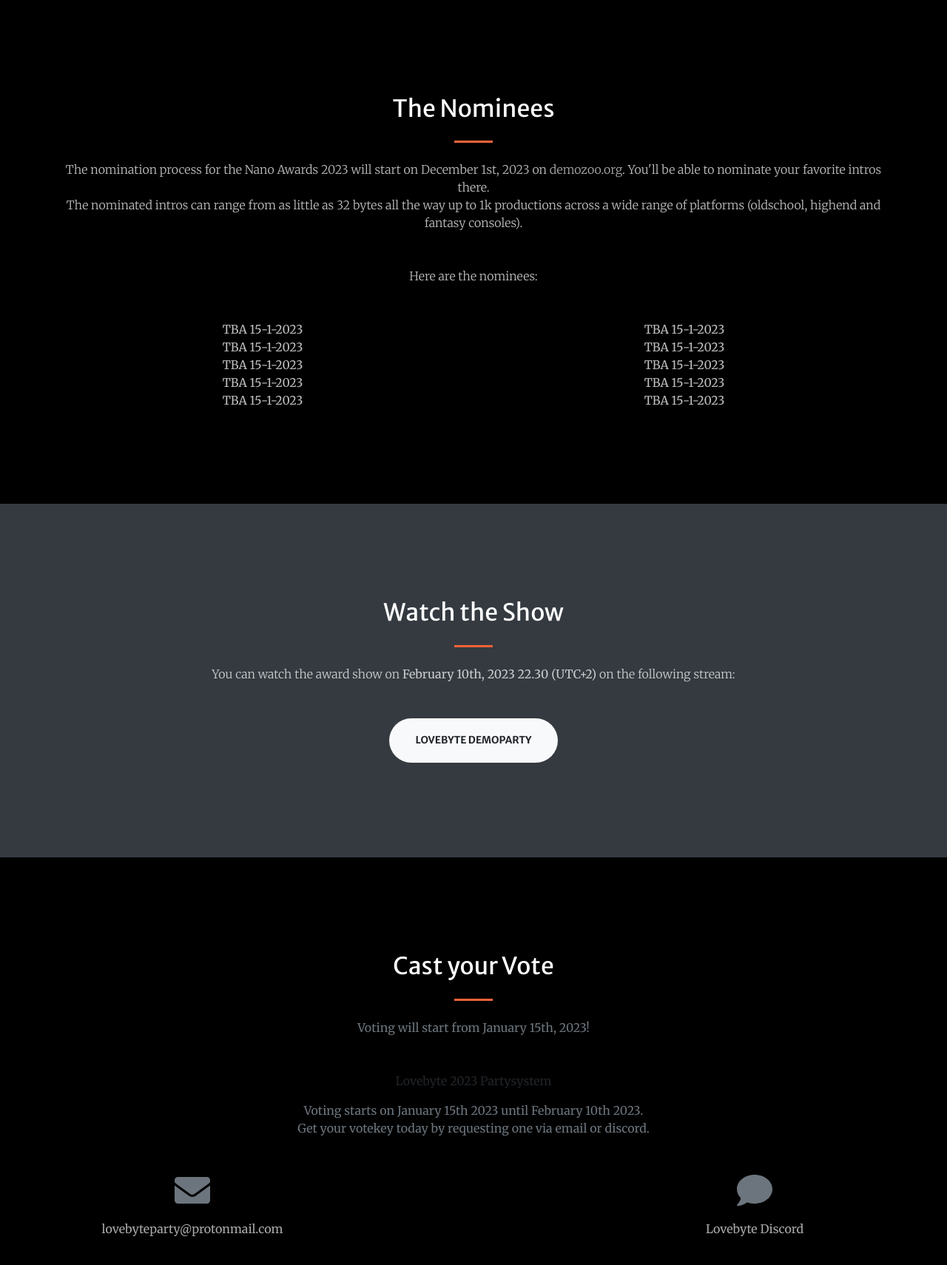
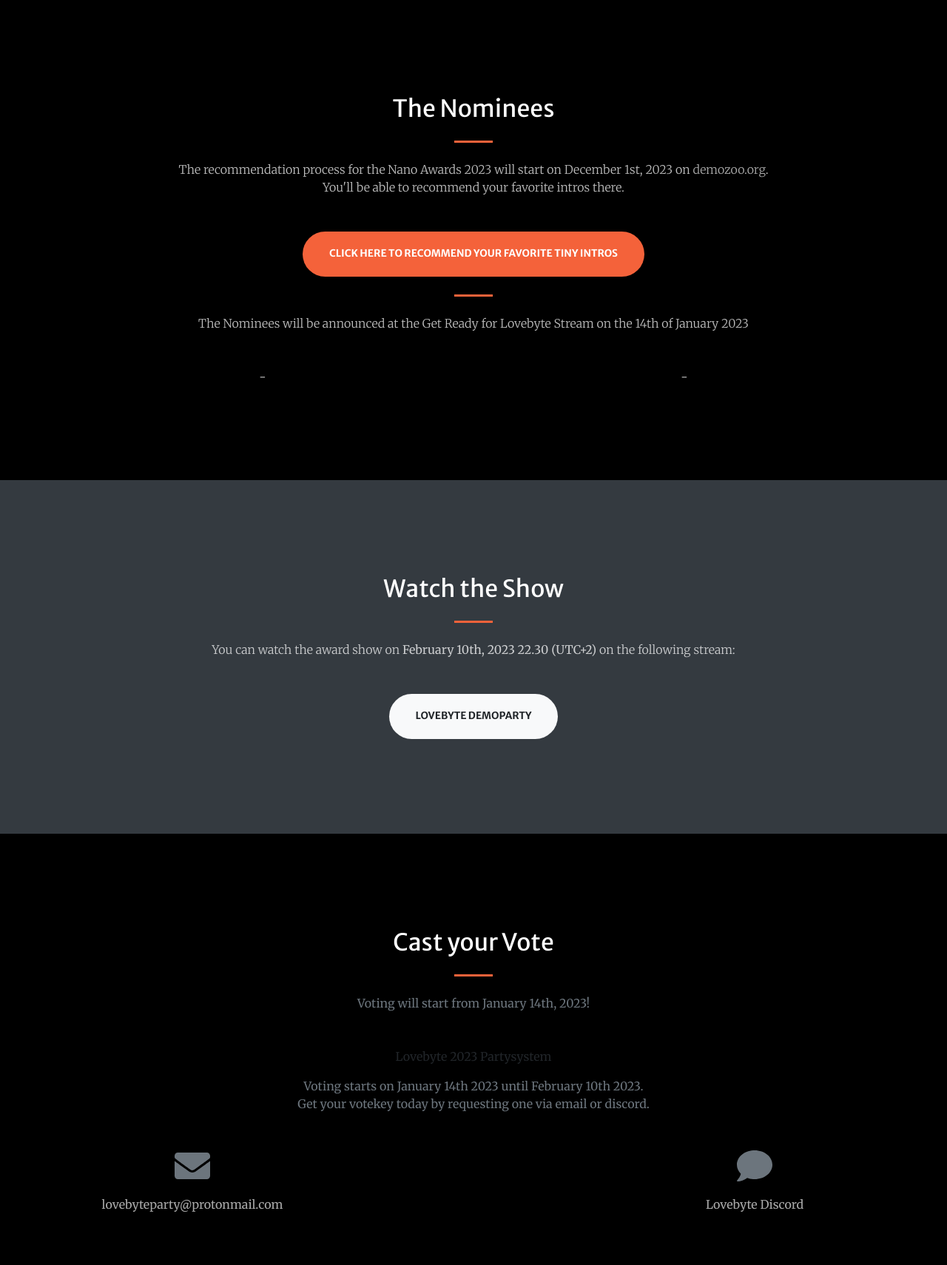
Before and after one commit to lovebytesite/nanoawards, a plain HTML site: page index.html in a window 1280 px wide. Shown: the part 800-2510 px from the top of the page at 74% size. Drawn offline with nearby package versions, Linux system fonts and the light colour scheme.

Commit message:
updated nanoawards with supers new stuff

```diff
--- a/index.html
+++ b/index.html
@@ -26,9 +26,9 @@
                 <button class="navbar-toggler navbar-toggler-right" type="button" data-toggle="collapse" data-target="#navbarResponsive" aria-controls="navbarResponsive" aria-expanded="false" aria-label="Toggle navigation"><span class="navbar-toggler-icon"></span></button>
                 <div class="collapse navbar-collapse" id="navbarResponsive">
                     <ul class="navbar-nav ml-auto my-2 my-lg-0">
-                        <li class="nav-item"><a class="nav-link js-scroll-trigger" href="#services">The Nominees</a></li>
+                        <li class="nav-item"><a class="nav-link js-scroll-trigger" href="#nominees">The Nominees</a></li>
                         <li class="nav-item"><a class="nav-link js-scroll-trigger" href="#watch">Watch the Show</a></li>
-                        <li class="nav-item"><a class="nav-link js-scroll-trigger" href="#contact">Cast your vote</a></li>
+                        <li class="nav-item"><a class="nav-link js-scroll-trigger" href="#vote">Cast your vote</a></li>
                     </ul>
                 </div>
             </div>
@@ -42,36 +42,37 @@
                         <hr class="divider my-4" />
                     </div>
                     <div class="col-lg-8 align-self-baseline">
-                        <p class="text-white-75 font-weight-light mb-5">To celebrate the best tiny intro productions, we'll be awarding the productions of 2022 on February 10th, 2023 at the <a href="https://lovebyte.party" target="_blank">Lovebyte 2023 Demoparty</a>.</p>
-                        <a class="btn btn-primary btn-xl js-scroll-trigger" href="#services">The Nominees</a>
+                        <p class="text-white-75 font-weight-light mb-5">To celebrate the best tiny intro productions, we'll be awarding the top productions of 2022 on February 10th, 2023 at the <a href="https://lovebyte.party" target="_blank">Lovebyte 2023 Demoparty</a>.</p>
+                        <a class="btn btn-primary btn-xl js-scroll-trigger" href="#nominees">The Nominees</a>
                     </div>
                 </div>
             </div>
         </header>
 
         <!-- Services-->
-        <section class="page-section" id="services">
+        <section class="page-section" id="nominees">
             <div class="container">
                 <h2 class="text-white text-center mb-4">The Nominees</h2>
                 <hr class="divider my-4" />
-   <p class="text-white-75 text-center font-weight-light mb-5">The nomination process for the Nano Awards 2023 will start on December 1st, 2023 on  <a href="https://www.demozoo.org" target="_blank">demozoo.org</a>. You'll be able to nominate your favorite intros there.<br/>The nominated intros can range from as little as 32 bytes all the way up to 1k  productions across a wide range of platforms (oldschool, highend and fantasy consoles).<br/></p>
-<p class="text-white-75 text-center font-weight-light mb-5">Here are the nominees:</p>
+
+   <p class="text-white-75 text-center font-weight-light mb-5">The recommendation process for the Nano Awards 2023 will start on December 1st, 2023 on <a href="https://demozoo.org/awards/nano-awards-2023/" target="_blank">demozoo.org</a>.<br/>
+You'll be able to recommend your favorite intros there.
+</p>
+<div class="container text-center">
+  <a class="btn btn-primary btn-xl js-scroll-trigger" href="https://demozoo.org/awards/nano-awards-2023/" target="_blank">Click here to Recommend your favorite tiny intros</a>
+</div>
+
+                <hr class="divider my-4" />
+
+<p class="text-white-75 text-center font-weight-light mb-5">The Nominees will be announced at the Get Ready for Lovebyte Stream on the 14th of January 2023</p>
 
                 <div class="row">
                     <div class="text-white-75 col-lg-6 col-md-8 text-center">
-TBA 15-1-2023<br/>
-TBA 15-1-2023<br/>
-TBA 15-1-2023<br/>
-TBA 15-1-2023<br/>
-TBA 15-1-2023<br/>
+-<br/>
                     </div>
 
                     <div class="text-white-75 col-lg-6 col-md-8 text-center">
-TBA 15-1-2023<br/>
-TBA 15-1-2023<br/>
-TBA 15-1-2023<br/>
-TBA 15-1-2023<br/>
-TBA 15-1-2023<br/>
+-<br/>
                     </div>
 
                 </div>
@@ -89,15 +90,15 @@ TBA 15-1-2023<br/>
 	    </div>
         </section>
         <!-- Contact-->
-        <section class="page-section" id="contact">
+        <section class="page-section" id="vote">
             <div class="container">
                 <div class="row justify-content-center">
                     <div class="col-lg-8 text-center">
                         <h2 class="text-white mt-0">Cast your Vote</h2>
                         <hr class="divider my-4" />
-                        <p class="text-muted mb-5">Voting will start from January 15th, 2023!</p>
+                        <p class="text-muted mb-5">Voting will start from January 14th, 2023!</p>
 <p>Lovebyte 2023 Partysystem</p>
-                        <p class="text-muted mb-5">Voting starts on January 15th 2023 until February 10th 2023.<br/> Get your votekey today by requesting one via email or discord.</p>
+                        <p class="text-muted mb-5">Voting starts on January 14th 2023 until February 10th 2023.<br/> Get your votekey today by requesting one via email or discord.</p>
                     </div>
                 </div>
                 <div class="row">
```
